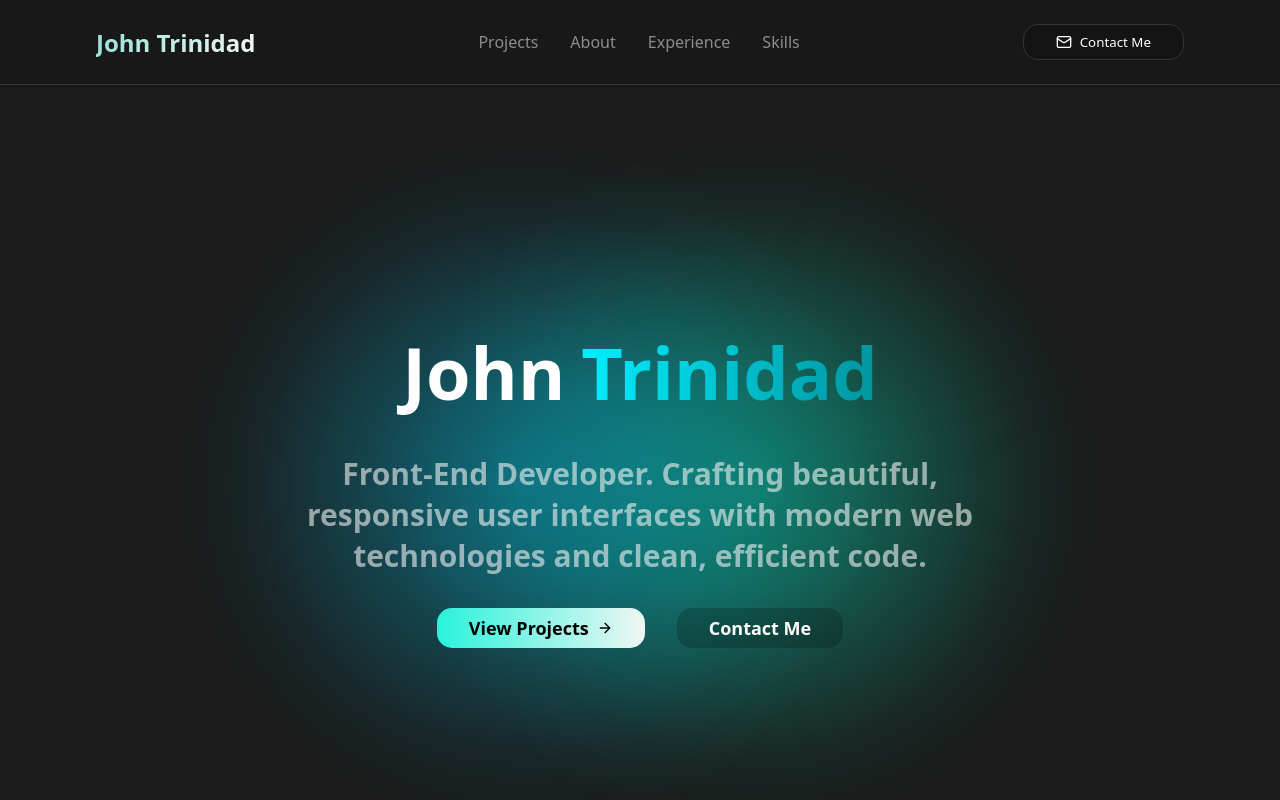
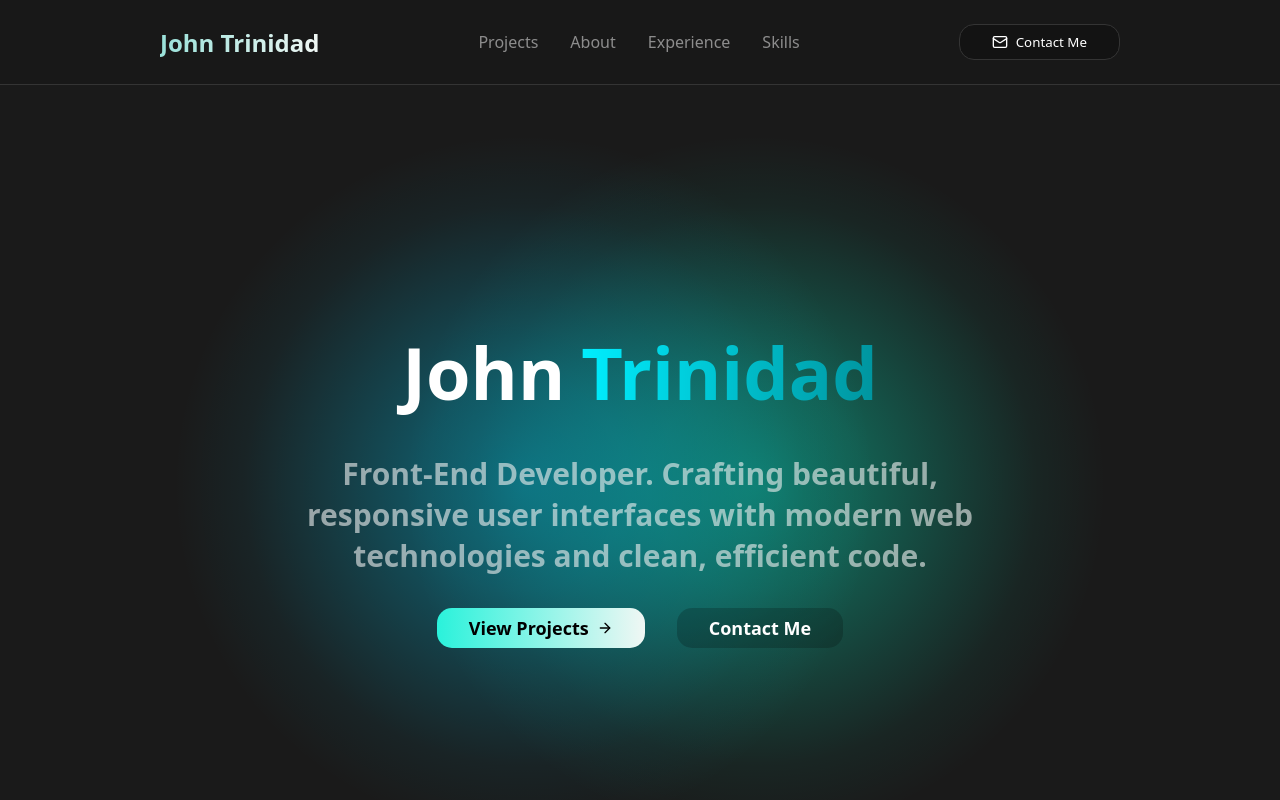
Before and after one commit to trinidj/updated-personal-porfolio, a Vue app: page / in a window 1280 px wide. Shown: the top 800 px of the page. Built offline with nearby package versions, Linux system fonts and the light colour scheme.

Commit message:
feat: adjust Header component padding for improved layout

```diff
--- a/src/components/shared/Header.vue
+++ b/src/components/shared/Header.vue
@@ -54,7 +54,7 @@
     align-items: center;
     justify-content: space-between;
     background: hsl(from var(--color-background-primary) h s calc(l - 5) / 0.1);
-    padding: var(--spacing-lg) var(--spacing-5xl);
+    padding: var(--spacing-lg) var(--spacing-7xl);
     border-bottom: 1px solid hsl(from var(--color-background-primary) h s calc(l + 10));
   }
 
```
